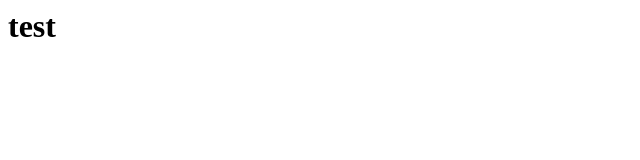
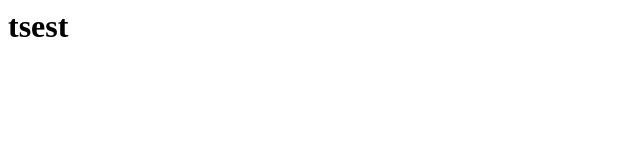
Before and after one commit to frankyfdr/Portfolio-JS, a plain HTML site: page index.html in a window 1280 px wide. Shown: the full height of the page, 0-640 px from the left. Drawn offline with Linux system fonts and the light colour scheme.

Commit message:
added index

```diff
--- a/index.html
+++ b/index.html
@@ -1,3 +1,3 @@
 <html>
-    <h1>test</h1>
+    <h1>tsest</h1>
 </html>
```
